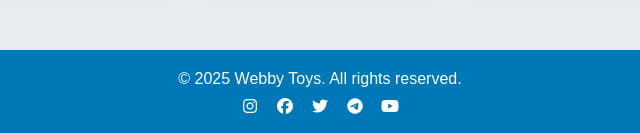
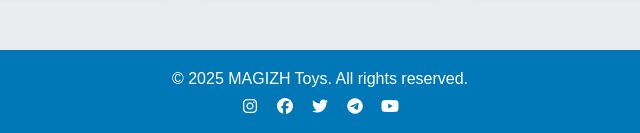
Before and after one commit to Nithyadharshini98/TOYS-WEBSITE, a plain HTML site: page Index.html in a window 1280 px wide. Shown: the part 993-1126 px from the top of the page, 320-960 px from the left. Drawn offline with Linux system fonts and the light colour scheme.

```diff
--- a/Index.html
+++ b/Index.html
@@ -55,7 +55,7 @@
 </section>
    <footer>
   <div class="footer-content">
-    <p>&copy; 2025 Webby Toys. All rights reserved.</p>
+    <p>&copy; 2025 MAGIZH Toys. All rights reserved.</p>
     <div id="icons">
         <div class="icon"><i class="fa-brands fa-instagram"></i></div>
         <div class="icon"><i class="fa-brands fa-facebook"></i></div>
```
